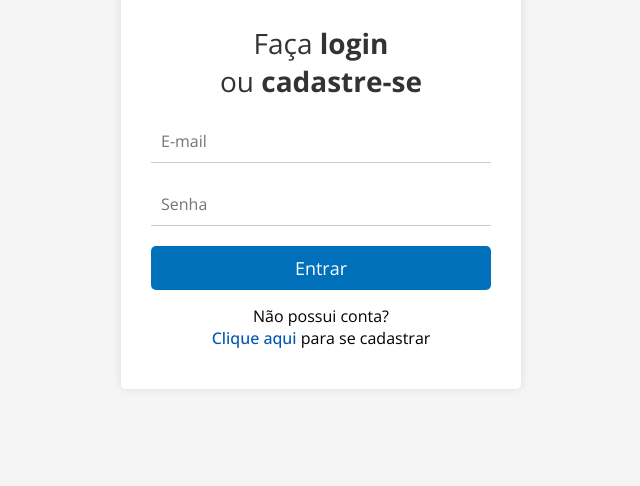
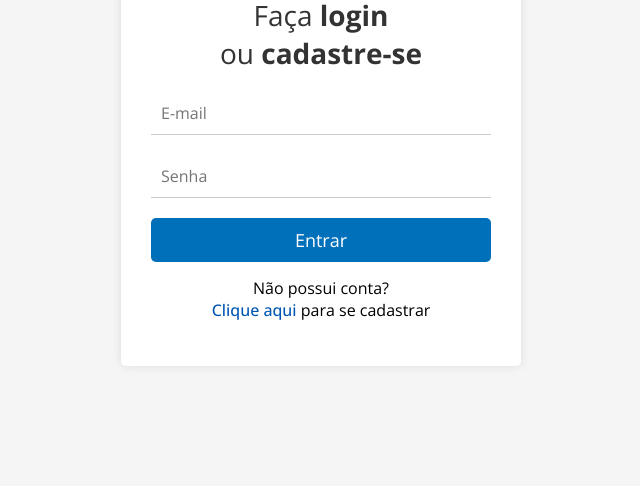
Before and after one commit to zerotohero3/projetofinal-todolist, a plain HTML site: page html/index.html in a window 1280 px wide. Shown: the part 314-800 px from the top of the page, without its empty margins (319-959 px from the left). Drawn offline with nearby package versions, Linux system fonts and the light colour scheme.

Commit message:
CSS fixes

```diff
--- a/css/style.css
+++ b/css/style.css
@@ -1,4 +1,3 @@
-@import '/.reset.css';
 
 * {
   margin: 0;
@@ -14,6 +13,7 @@ body {
   align-items: center;
   height: 100vh;
   margin: 0;
+  padding-bottom: 40px;
   flex-direction: column;
 }
 
@@ -21,10 +21,11 @@ body {
   width: 400px;
   background-color: #fff;
   border-radius: 5px;
+  height: calc(100vh - 200px - 40px);
+  max-height: 400px;
   box-shadow: 0 0 10px rgba(0, 0, 0, 0.1);
   overflow: hidden;
   max-width: 100%;
-  margin: 0 20px;
 }
 
 .form {
@@ -34,8 +35,7 @@ body {
 .form h2 {
   font-size: 28px;
   font-weight: 400;
-  margin: 0;
-  padding: 10px 0;
+  padding-bottom: 10px;
   color: #333;
   text-align: center;
 }
--- a/css/todolist.css
+++ b/css/todolist.css
@@ -114,7 +114,8 @@ h1 {
 #todo-list {
   list-style: none;
   padding: 0;
-  max-height: calc(100vh - 200px - 66px - 50px - 28px - 73px - 40px); /* Original: 700px Altura máxima para a lista */
+  height: calc(100vh - 200px - 66px - 50px - 28px - 73px - 40px); /* Original: 700px Altura máxima para a lista */
+  max-height: 700px;
   overflow-y: auto; /* Barra de rolagem vertical quando necessário */
 }
 
```
